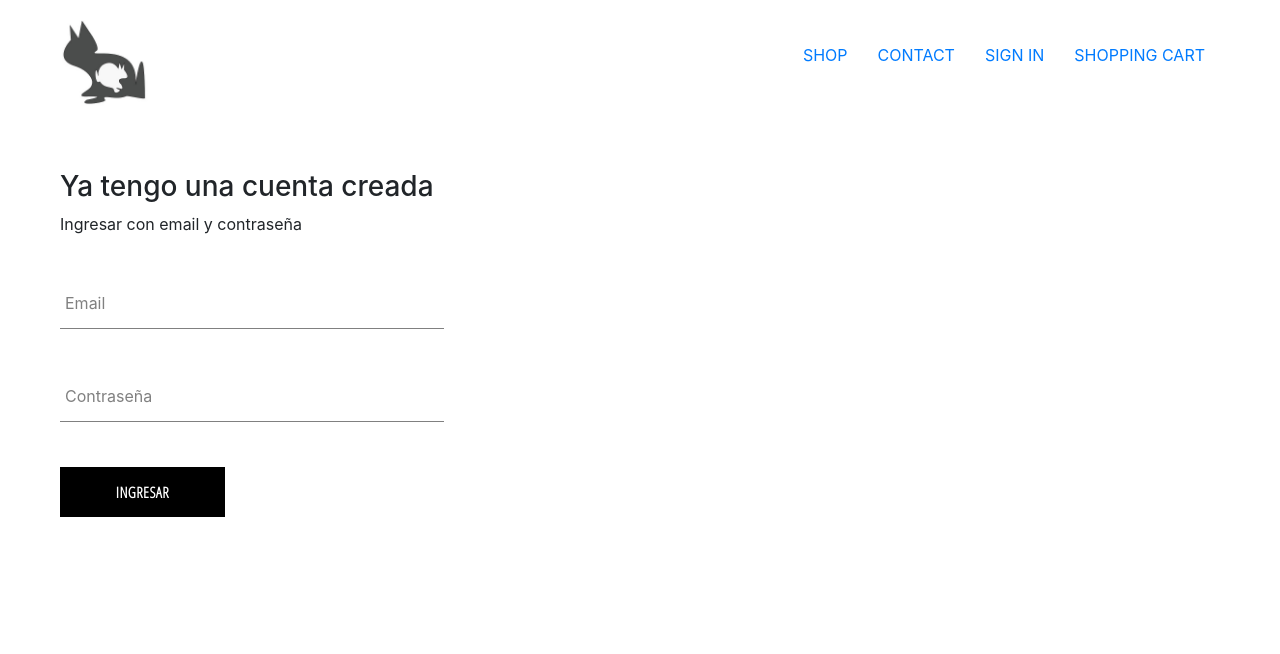
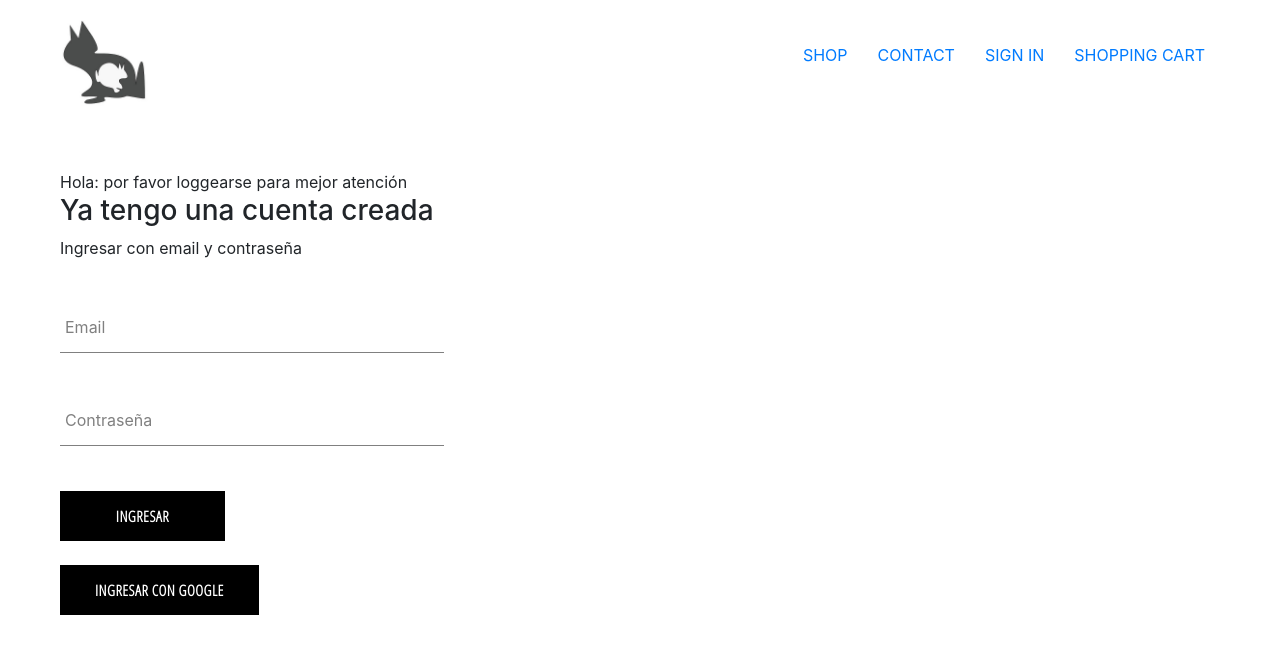
Before and after one commit to DavidHdzHdz/clothes-ecommerce, a React (Create React App) app: page /sign in a window 1280 px wide. Shown: the top 654 px of the page. Built offline with nearby package versions, Linux system fonts and the light colour scheme; no server answers.

Commit message:
add google authentication

```diff
--- a/package.json
+++ b/package.json
@@ -7,6 +7,7 @@
     "@testing-library/react": "^9.3.2",
     "@testing-library/user-event": "^7.1.2",
     "bootstrap": "^4.6.0",
+    "firebase": "^8.4.1",
     "node-sass": "^4.14.1",
     "react": "^16.13.1",
     "react-dom": "^16.13.1",
--- a/src/App.js
+++ b/src/App.js
@@ -1,10 +1,11 @@
-import React from 'react';
+import React, { useState, useEffect } from 'react';
 import './App.css';
 import { Route, Switch } from 'react-router-dom';
 import Homepage from './pages/homepage/homepage.component';
 import ShopPage from './pages/shop-page/shop-page.component';
 import Header from './components/header/header.component';
 import SignPage from './pages/sign-page/sign-page.component';
+import { auth } from './firebase/firebase.utils';
 
 const HatsPage = ({ match, location }) => {
   console.log(match, location);
@@ -16,10 +17,19 @@ const HatsPage = ({ match, location }) => {
 }
 
 function App() {
+  const [ currentUser, setCurrentUser ] = useState(null);
+
+  useEffect(() => {
+    auth.onAuthStateChanged(user => {
+      setCurrentUser(user);
+    });
+  }, []);
+
   return (
     <div>
       <Header />
       <div style={{ marginTop: '80px' }}>
+        <div>Hola: {currentUser ? currentUser.displayName: 'por favor loggearse para mejor atención'}</div>
         <Switch>
           <Route exact path='/' component={Homepage} />
           <Route path='/sign' component={SignPage} />
--- a/src/components/custom-button/custom-button.component.jsx
+++ b/src/components/custom-button/custom-button.component.jsx
@@ -1,9 +1,9 @@
 import React from 'react';
 import './custom-button.styles.scss';
 
-const CustomButton = ({ children, otheProps }) => {
+const CustomButton = ({ children, ...otherProps }) => {
 	return (
-		<button className='custom-button' {...otheProps} >{children}</button>
+		<button className='custom-button' {...otherProps} >{children}</button>
 	)
 }
 
--- a/src/components/sign-in-form/sign-in-form.component.jsx
+++ b/src/components/sign-in-form/sign-in-form.component.jsx
@@ -1,11 +1,12 @@
 import React, { Component } from 'react';
 import FormInput from '../form-input/form-input.component';
 import CustomButton from '../custom-button/custom-button.component';
+import { signInWithGoogle } from '../../firebase/firebase.utils';
 
 export class SignInForm extends Component {
   state = { email: '', password: '' }
 
-	handleSubmit = (event) => {
+  handleSubmit = event => {
     event.preventDefault();
     this.setState({ email: '', password: '' });
   }
@@ -37,6 +38,9 @@ export class SignInForm extends Component {
             required
           />
           <CustomButton type='submit'>Ingresar</CustomButton>
+          <br />
+          <br />
+          <CustomButton onClick={signInWithGoogle}>Ingresar con Google</CustomButton>
         </form>
       </div>
     )
--- /dev/null
+++ b/src/firebase/firebase.utils.js
@@ -0,0 +1,25 @@
+import firebase from 'firebase/app';
+import 'firebase/auth';
+import 'firebase/firestore';
+
+const config = {
+  apiKey: "AIzaSyCtsdOOHnGN8esnV9-nHSC0fsf-WoucgC0",
+  authDomain: "gatogrisjoyeria.firebaseapp.com",
+  projectId: "gatogrisjoyeria",
+  storageBucket: "gatogrisjoyeria.appspot.com",
+  messagingSenderId: "615018643467",
+  appId: "1:615018643467:web:410692b533798c807fc70e",
+  measurementId: "G-5GP0L9M3KL"
+};
+
+firebase.initializeApp(config);
+
+export const auth = firebase.auth();
+export const firestore = firebase.firestore();
+
+const googleAuthProvider = new firebase.auth.GoogleAuthProvider();
+googleAuthProvider.setCustomParameters({ 'prompt': 'select_account' });
+
+export const signInWithGoogle = () => auth.signInWithPopup(googleAuthProvider);
+
+export default firebase;
```
Also changed, not shown: 1 other file (tests, documents, lock files or other folders). Lines whose indentation alone changed are shown as unchanged.
